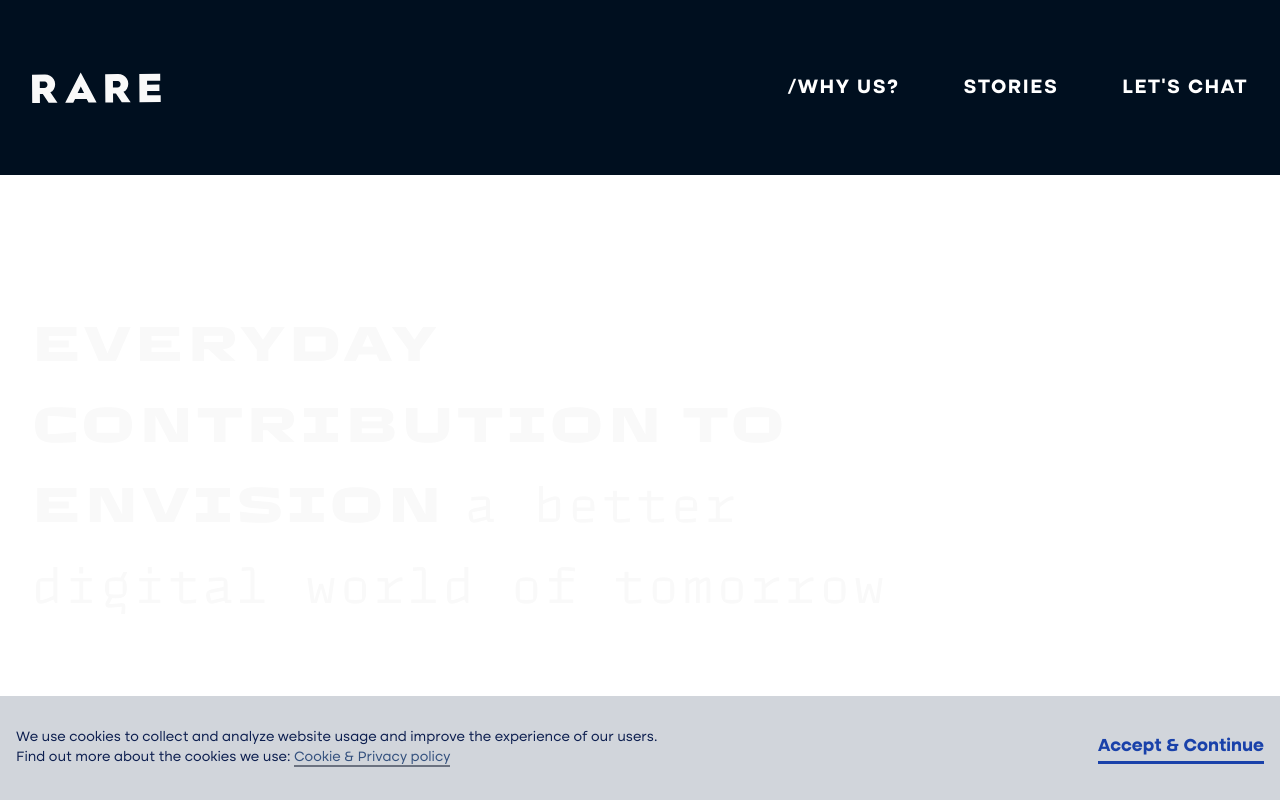
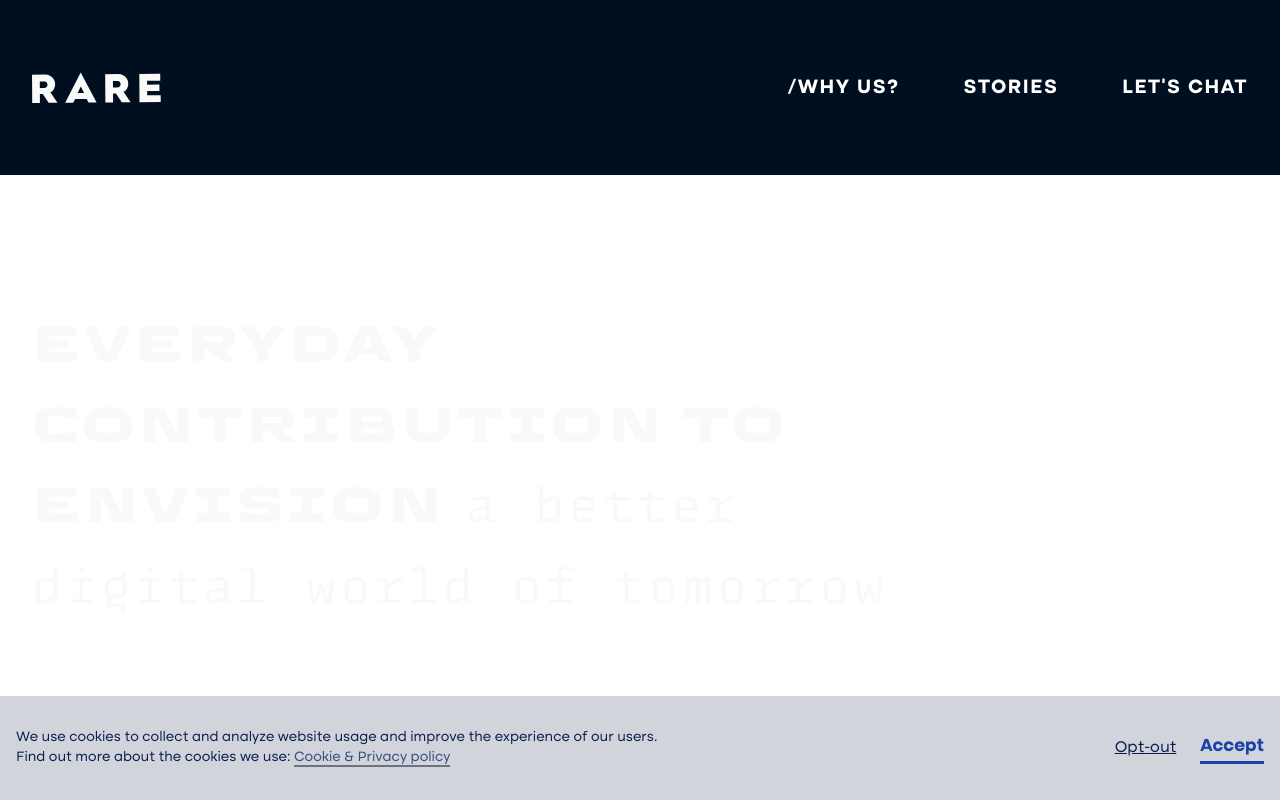
Before and after one commit to rareagency/rare.fi, a Next.js app: page / in a window 1280 px wide. Shown: the top 800 px of the page. Built offline with nearby package versions, Linux system fonts and the light colour scheme; a small style sheet from the web is missing.

Commit message:
Add Google Analytics + Hotjar (#40)

```diff
--- a/components/CookieConsent.tsx
+++ b/components/CookieConsent.tsx
@@ -1,14 +1,29 @@
 import Link from "next/link";
 import React, { useEffect, useState } from "react";
+import ReactGA from "react-ga";
+import { hotjar } from "react-hotjar";
 import { getItem, setItem } from "../utils/local-storage";
 
 const CookieConsent = () => {
   const [hidden, setHidden] = useState(true);
+  const [consent, setConsent] = useState(getItem("cookie_consent"));
 
-  const accept = () => {
-    setItem("cookie_consent", true);
+  const choose = (accept: boolean) => {
+    setItem("cookie_consent", accept);
+    setConsent(accept);
     setHidden(true);
   };
+
+  useEffect(() => {
+    if (consent === true) {
+      hotjar.initialize(2110726, 6);
+      // TODO: Add production GA tracking code to the 2nd string
+      ReactGA.initialize(
+        process.env.NODE_ENV !== "production" ? "G-GJYBBWVBDL" : "G-GJYBBWVBDL"
+      );
+      ReactGA.pageview(window.location.pathname + window.location.search);
+    }
+  }, [consent]);
 
   useEffect(() => {
     setHidden(
@@ -43,10 +58,17 @@ const CookieConsent = () => {
 
       <section className="flex items-center justify-end md:justify-start w-full col-start-6 col-span-2 mt-0 md:col-start-2 md:col-span-8 md:mt-8">
         <button
+          className="underline mr-6 text-base"
+          onClick={() => choose(false)}
+        >
+          Opt-out
+        </button>
+
+        <button
           className="button-underline font-semibold text-lg text-action-purple hover:text-dark-blue hover:border-dark-blue"
-          onClick={accept}
+          onClick={() => choose(true)}
         >
-          Accept & Continue
+          Accept
         </button>
       </section>
     </div>
--- a/package.json
+++ b/package.json
@@ -13,6 +13,8 @@
     "react": "^17.0.2",
     "react-calendly": "^2.2.2",
     "react-dom": "^17.0.2",
+    "react-ga": "^3.3.0",
+    "react-hotjar": "^3.0.1",
     "react-lottie": "^1.2.3",
     "react-typing-effect": "^2.0.5"
   },
--- a/utils/local-storage.ts
+++ b/utils/local-storage.ts
@@ -2,6 +2,9 @@ export const setItem = (
   key: string,
   value: Parameters<typeof JSON.stringify>[0]
 ) => {
+  if (typeof window === "undefined") {
+    return null;
+  }
   try {
     window.localStorage.setItem(key, JSON.stringify(value));
   } catch (error) {
@@ -9,7 +12,10 @@ export const setItem = (
   }
 };
 
-export const getItem = (key: string): string | null => {
+export const getItem = (key: string) => {
+  if (typeof window === "undefined") {
+    return null;
+  }
   const item = window.localStorage.getItem(key);
   if (!item) {
     return null;
```
Also changed, not shown: pages/index.tsx (+5 -6 lines), 1 other file (tests, documents, lock files or other folders).
